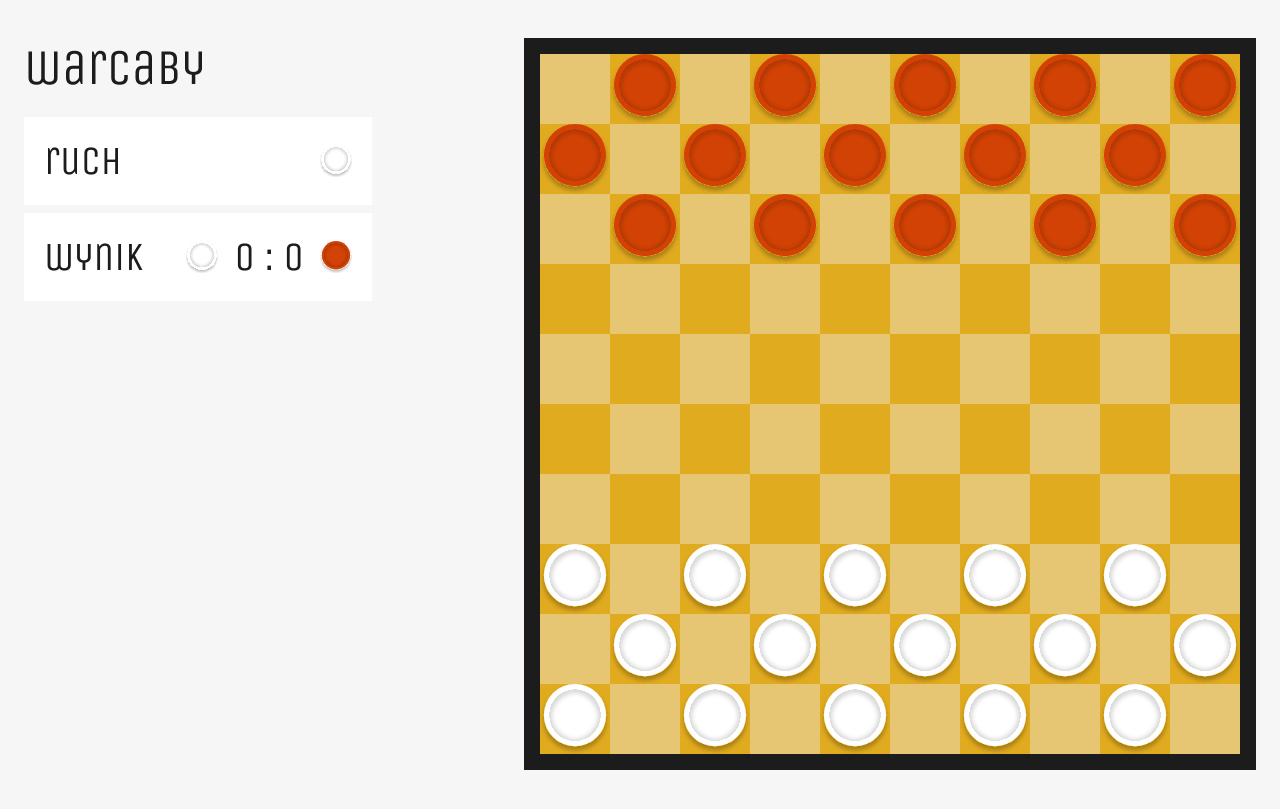
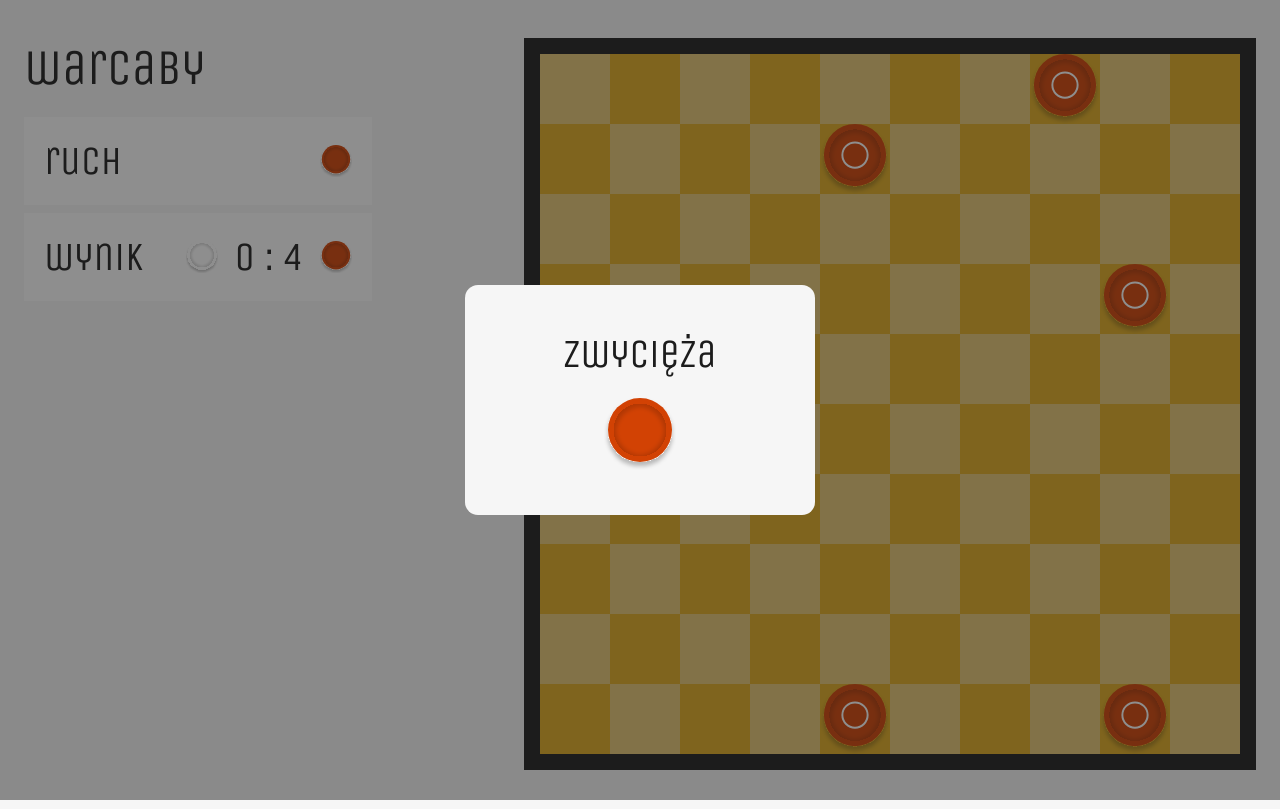
Before and after one commit to grezisek1/checkers-game, a plain HTML site: page index.html in a window 1280 px wide. Drawn offline with nearby package versions, Linux system fonts and the light colour scheme.

Commit message:
implement game restart with a test, fix score reset

```diff
--- a/index.html
+++ b/index.html
@@ -29,6 +29,10 @@
             <img src="./assets/piece-red.svg" alt="Red player score" />
           </div>
         </div>
+        <dialog id="winner">
+          <h2>Zwycięża</h2>
+          <img id="winner_img" src="./assets/piece-white.svg" alt="Winner" />
+        </dialog>
       </aside>
       <div id="board"></div>
     </main>
--- a/js/app.js
+++ b/js/app.js
@@ -1,6 +1,6 @@
 import { Game } from "./modules/game.js";
 import { Board } from "./modules/board.js";
-import { State } from "./modules/state.js";
+import { State, stateValues } from "./modules/state.js";
 import { UI } from "./modules/ui.js";
 import { Controller } from "./modules/controller.js";
 
@@ -12,3 +12,29 @@ const game = new Game({
 });
 
 game.init();
+
+function testGameReset(winnerIndex) {
+  game.state.isPlayer1Turn = !Boolean(winnerIndex);
+  game.controller.updateTurn(game);
+
+  const winnerPiece = winnerIndex ? stateValues.king2 : stateValues.king1;
+  game.state.data[0] = winnerPiece;
+  for (let i = 1; i < 50; i++) {
+    if (Math.random() < 0.9) {
+      game.state.data[i] = stateValues.empty;
+      continue;
+    }
+
+    game.state.data[i] = winnerPiece;
+  }
+  game.controller.updateBoard(game);
+
+  game.state.score[0] = Math.floor(Math.random() * 5);
+  game.state.score[1] = Math.floor(Math.random() * 5);
+  game.controller.updateScore(game);
+
+  game.controller.endGame(game);
+}
+
+testGameReset(1); // player two
+// testGameReset(0); // player one
--- a/js/modules/board.js
+++ b/js/modules/board.js
@@ -5,6 +5,5 @@ export class Board {
       const square = document.createElement("div");
       board.appendChild(square);
     }
-    console.log("Board initialized");
   }
 }
--- a/js/modules/controller.js
+++ b/js/modules/controller.js
@@ -1,17 +1,34 @@
 import { stateValues } from "./state.js";
 
 export class Controller {
+    initController(game) {
+        this.startGame(game);
+        winner.addEventListener("click", () => {
+            game.ui.hideWinner();
+            this.startGame(game);
+        });
+    }
+
     startGame(game) {
         this.resetState(game);
         this.updateBoard(game);
         this.updateTurn(game);
         this.updateScore(game);
+        console.debug("Game started");
+    }
+
+    endGame(game) {
+        const playerIndex = game.state.isPlayer1Turn ? 0 : 1;
+        game.ui.setWinner(playerIndex);
+        game.ui.showWinner();
+        console.debug(`Game over - player ${playerIndex?"two":"one"} wins`);
     }
 
     resetState(game) {
         new Uint8Array(game.state.data.buffer, 0, 15).fill(stateValues.piece1);
         new Uint8Array(game.state.data.buffer, 15, 20).fill(stateValues.empty);
         new Uint8Array(game.state.data.buffer, 35, 15).fill(stateValues.piece2);
+        game.state.score.fill(0);
         game.state.isPlayer1Turn = true;
     }
 
--- a/js/modules/game.js
+++ b/js/modules/game.js
@@ -9,6 +9,6 @@ export class Game {
   init() {
     this.board.initBoard();
     this.state.initState();
-    this.controller.startGame(this);
+    this.controller.initController(this);
   }
 }
--- a/js/modules/state.js
+++ b/js/modules/state.js
@@ -9,8 +9,7 @@ export const stateValues = {
 export class State {
     initState() {
         this.data = new Uint8Array(50); // half of total is usable
-        this.score = new Float64Array(2);
+        this.score = new Uint8Array(2);
         this.isPlayer1Turn = null;
-        console.log("State initialized");
     }
 }
--- a/js/modules/ui.js
+++ b/js/modules/ui.js
@@ -6,11 +6,20 @@ const piecesImages = [
 ];
 
 export class UI {
-    setTurn(playerNumber) {
-        turn.src = piecesImages[playerNumber];
+    setTurn(playerIndex) {
+        turn.src = piecesImages[playerIndex];
     }
     setScore(score) {
         white_score.textContent = score[0].toString();
         red_score.textContent = score[1].toString();
     }
+    setWinner(playerIndex) {
+        winner_img.src = piecesImages[playerIndex];
+    }
+    showWinner() {
+        winner.showModal();
+    }
+    hideWinner() {
+        winner.close();
+    }
 }
--- a/styles.css
+++ b/styles.css
@@ -4,9 +4,11 @@ html {
 }
 
 * {
+  box-sizing: border-box;
+}
+
+body, h1, h2, p {
   margin: 0;
-  padding: 0;
-  box-sizing: border-box;
 }
 
 main {
@@ -17,7 +19,7 @@ main {
   justify-content: space-between;
 }
 
-aside h1 {
+h1 {
   color: #1c1c1c;
   font-family:
     Unica One,
@@ -29,7 +31,7 @@ aside h1 {
   margin-bottom: 20px;
 }
 
-aside p {
+h2, p {
   color: #1c1c1c;
   font-family:
     Unica One,
@@ -127,3 +129,29 @@ aside p {
 [data-state="4"] {
   background-image: url("./assets/piece-red-king.svg");
 }
+
+/* game over modal */
+#winner {
+  place-items: center;
+  gap: 20px;
+  padding: 45px 20px;
+  background: #f6f6f6;
+  border-radius: 13px;
+  min-width: min(350px, 90vw);
+  place-content: center;
+  max-width: unset;
+  max-height: unset;
+  border: unset;
+  outline: unset;
+
+  &[open] {
+    display: grid;
+  }
+
+  &::backdrop {
+    background: #1c1c1c7f;
+  }
+
+  & div {
+  }
+}
```
